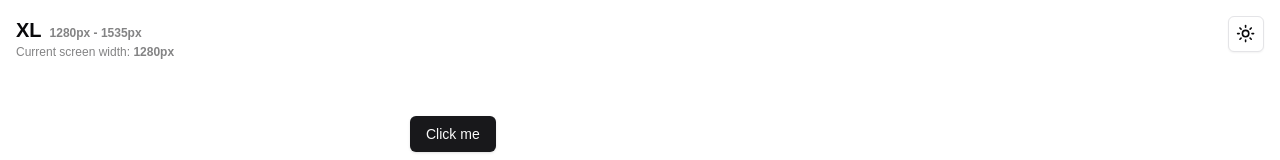
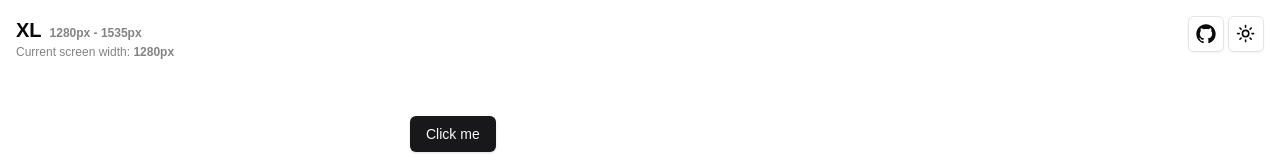
Before and after one commit to RickBr0wn/todo-app, a Next.js app: page / in a window 1280 px wide. Shown: the top 160 px of the page. Built offline with nearby package versions, Linux system fonts and the light colour scheme.

Commit message:
adds github button

```diff
--- /dev/null
+++ b/components/github-button.tsx
@@ -0,0 +1,18 @@
+import { GitHubLogoIcon } from '@radix-ui/react-icons'
+import Link from 'next/link'
+
+import { Button } from './ui/button'
+export default function GithubButton() {
+  return (
+    <Link
+      href={'https://github.com/RickBr0wn/todo-app#readme'}
+      rel="noopener noreferrer"
+      target="_blank"
+    >
+      <Button variant="outline" size="icon">
+        <GitHubLogoIcon className="h-5 w-5" />
+        <span className="sr-only">Go to developers github page</span>
+      </Button>
+    </Link>
+  )
+}
--- a/components/nav-bar.tsx
+++ b/components/nav-bar.tsx
@@ -1,9 +1,13 @@
+import GithubButton from './github-button'
 import { ModeToggle } from './toggle-colour-mode'
 
 export default function NavBar() {
   return (
     <nav className="w-full flex items-center justify-end p-4">
-      <ModeToggle />
+      <div className="flex gap-1">
+        <GithubButton />
+        <ModeToggle />
+      </div>
     </nav>
   )
 }
```
